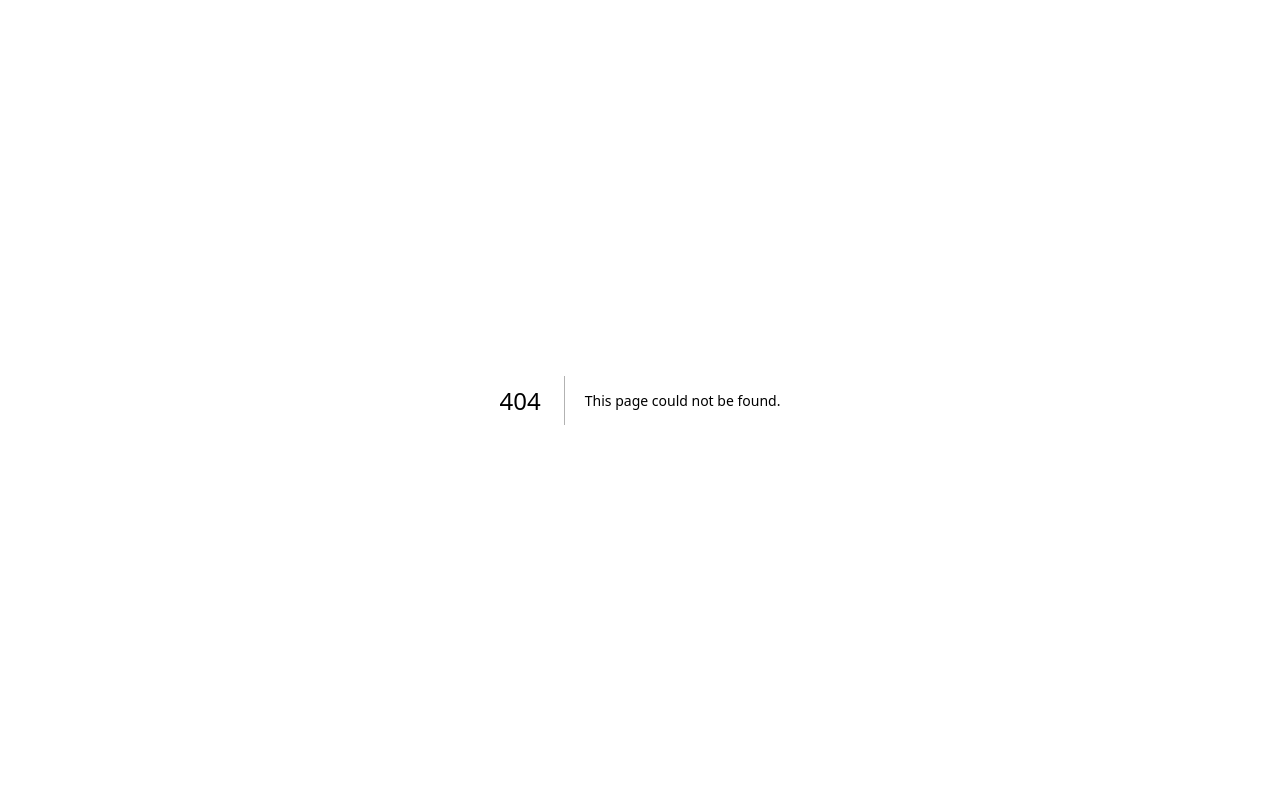
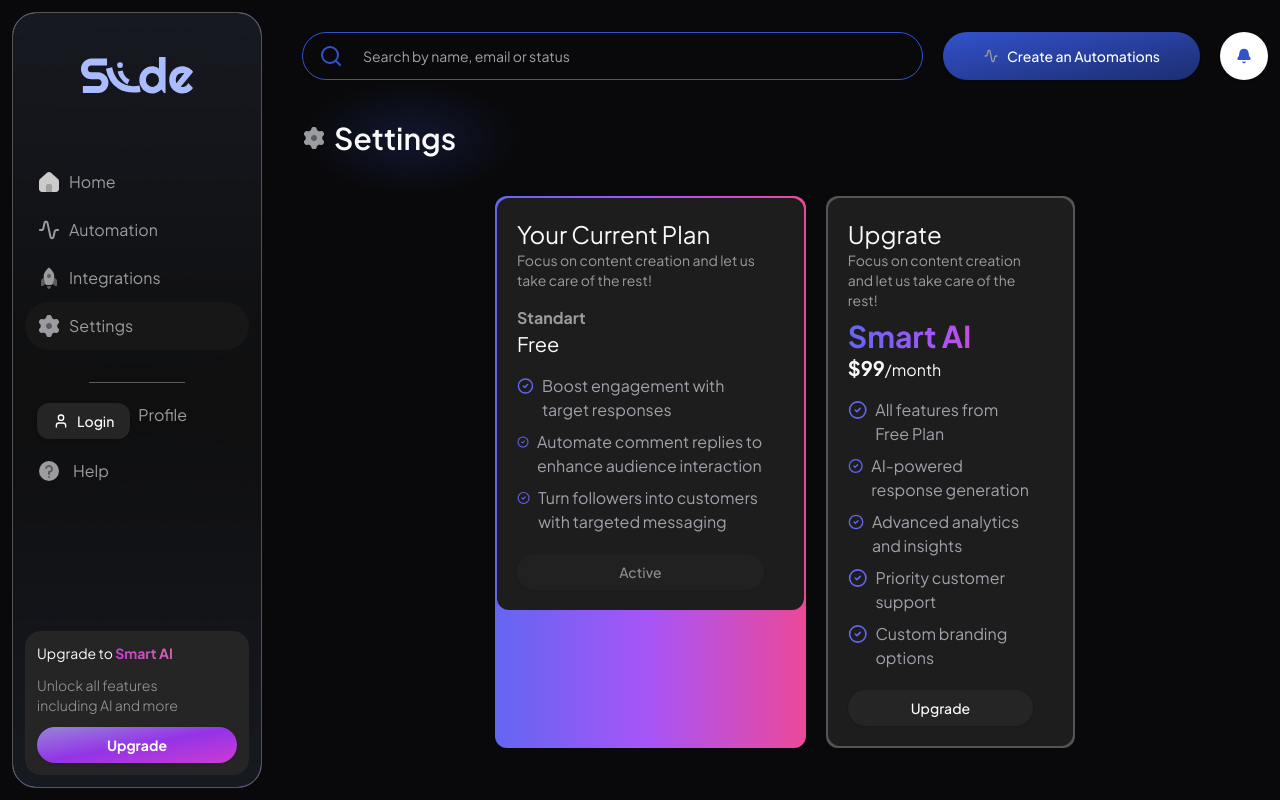
Before and after one commit to IvanHaidutski/insta-app, a Next.js app: page /dashboard/1/settings in a window 1280 px wide. Before the commit this address had no page. Built offline with nearby package versions, Linux system fonts and the light colour scheme; no server answers.

Commit message:
daily commit

```diff
--- /dev/null
+++ b/src/app/(protected)/dashboard/[slug]/integrations/page.tsx
@@ -0,0 +1,9 @@
+import React from "react";
+
+type Props = {};
+
+const Page = (props: Props) => {
+  return <div>Page</div>;
+};
+
+export default Page;
--- a/src/app/(protected)/dashboard/[slug]/layout.tsx
+++ b/src/app/(protected)/dashboard/[slug]/layout.tsx
@@ -25,6 +25,7 @@
       overflow-auto"
       >
         <Infobar slug={params.slug} />
+        {children}
       </div>
     </div>
   );
--- /dev/null
+++ b/src/app/(protected)/dashboard/[slug]/settings/page.tsx
@@ -0,0 +1,10 @@
+import Billing from "@/components/global/billing";
+import React from "react";
+
+type Props = {};
+
+const Page = (props: Props) => {
+  return <Billing />;
+};
+
+export default Page;
--- a/src/app/layout.tsx
+++ b/src/app/layout.tsx
@@ -1,15 +1,15 @@
 import { ClerkProvider } from "@clerk/nextjs";
 import type { Metadata } from "next";
-import { Inter } from "next/font/google";
+import { Plus_Jakarta_Sans } from "next/font/google";
 import "./globals.css";
 import { ThemeProvider } from "@/providers/theme-provider";
 import { Toaster } from "sonner";
 
-const inter = Inter({ subsets: ["latin"] });
+const jakarta = Plus_Jakarta_Sans({ subsets: ["latin"] });
 
 export const metadata: Metadata = {
-  title: "Create Next App",
-  description: "Generated by create next app",
+  title: "Slide",
+  description: "Automate DMs and comments on instagram",
 };
 
 export default function RootLayout({
@@ -20,7 +20,7 @@
   return (
     <ClerkProvider>
       <html lang="en">
-        <body suppressHydrationWarning className={inter.className}>
+        <body suppressHydrationWarning className={jakarta.className}>
           <ThemeProvider
             attribute="class"
             defaultTheme="dark"
--- /dev/null
+++ b/src/components/global/billing/index.tsx
@@ -0,0 +1,16 @@
+import React from "react";
+import PaymentCard from "./payment-card";
+
+type Props = {};
+
+const Billing = (props: Props) => {
+  //WIP: Fetch billing information for the customer
+  return (
+    <div className="flex lg:flex-row flex-col gap-5 w-full lg:w-10/12 xl:w-8/12 container">
+      <PaymentCard current={"FREE"} label="FREE" />
+      <PaymentCard current={"FREE"} label="PRO" />
+    </div>
+  );
+};
+
+export default Billing;
--- /dev/null
+++ b/src/components/global/billing/payment-card.tsx
@@ -0,0 +1,98 @@
+import { Button } from "@/components/ui/button";
+import { PLANS } from "@/constants/pages";
+import { cn } from "@/lib/utils";
+import { CircleCheck } from "lucide-react";
+import React from "react";
+
+type Props = {
+  label: string;
+  current: "PRO" | "FREE";
+  landing?: boolean;
+};
+
+const PaymentCard = ({ label, current, landing }: Props) => {
+  return (
+    <div
+      className={cn(
+        label !== current
+          ? "bg-in-active"
+          : "bg-gradient-to-r from-indigo-500 via-purple-500 to-pink-500",
+        "p-[2px] rounded-xl overflow-hidden"
+      )}
+    >
+      <div
+        className={cn(
+          landing && "radial--gradient--pink",
+          "flex flex-col rounded-xl pl-5 py-5 pr-10 bg-background-90"
+        )}
+      >
+        {landing ? (
+          <h2 className="text-2xl">
+            {label === "PRO" && "Premium Plan"}
+            {label === "FREE" && "Standard"}
+          </h2>
+        ) : (
+          <h2 className="text-2xl">
+            {label === current
+              ? "Your Current Plan"
+              : current === "PRO"
+              ? "Downgrate"
+              : "Upgrate"}
+          </h2>
+        )}
+        <p className="text-text-secondary text-sm mb-2">
+          Focus on content creation and let us take care of the rest!
+        </p>
+        {label === "PRO" ? (
+          <span className="bg-gradient-to-r text-3xl from-indigo-500 via-purple-500 font-bold to-pink-500 bg-clip-text text-transparent">
+            Smart AI
+          </span>
+        ) : (
+          <p className="font-bold mt-2 text-text-secondary">Standart</p>
+        )}
+        {label === "PRO" ? (
+          <p className="mb-2">
+            <b className="text-xl">$99</b>/month
+          </p>
+        ) : (
+          <p className="text-xl mb-2">Free</p>
+        )}
+        {PLANS[label === "PRO" ? 1 : 0].features.map((i) => (
+          <p key={i} className="mt-2 text-muted-foreground flex gap-2 ">
+            <CircleCheck className="text-indigo-500" />
+            {i}
+          </p>
+        ))}
+        {landing ? (
+          <Button
+            className={cn(
+              "rounded-full mt-5",
+              label === "PRO"
+                ? "bg-gradient-to-r from-indigo-500 text-white via-purple-500 to-pink-500"
+                : "bg-background-80 text-white hover:text-background-80"
+            )}
+          >
+            {label === current
+              ? "Get Started"
+              : current === "PRO"
+              ? "Free"
+              : "Get Started"}
+          </Button>
+        ) : (
+          <Button
+            className="rounded-full mt-5 bg-background-80 text-white hover:text-background-80"
+            disabled={label === current}
+          >
+            {label === current
+              ? "Active"
+              : current === "PRO"
+              ? "Downgrade"
+              : "Upgrade"}
+          </Button>
+        )}
+      </div>
+    </div>
+  );
+};
+
+export default PaymentCard;
--- a/src/constants/pages.tsx
+++ b/src/constants/pages.tsx
@@ -1,4 +1,5 @@
-import {HomeDuoToneBlue,
+import {
+  HomeDuoToneBlue,
   AutomationDuoToneBlue,
   ContactsDuoToneBlue,
   RocketDuoToneBlue,
@@ -23,3 +24,30 @@
   SETTINGS: <SettingsDuoToneWhite />,
   HOME: <HomeDuoToneBlue />,
 };
+
+export const PLANS = [
+  {
+    name: "Free Plan",
+    description: "Perfect for getting started",
+    price: "$0",
+    features: [
+      "Boost engagement with target responses",
+      "Automate comment replies to enhance audience interaction",
+      "Turn followers into customers with targeted messaging",
+    ],
+    cta: "Get Started",
+  },
+  {
+    name: "Smart AI Plan",
+    description: "Advanced features for power users",
+    price: "$99",
+    features: [
+      "All features from Free Plan",
+      "AI-powered response generation",
+      "Advanced analytics and insights",
+      "Priority customer support",
+      "Custom branding options",
+    ],
+    cta: "Upgrade Now",
+  },
+];
```
